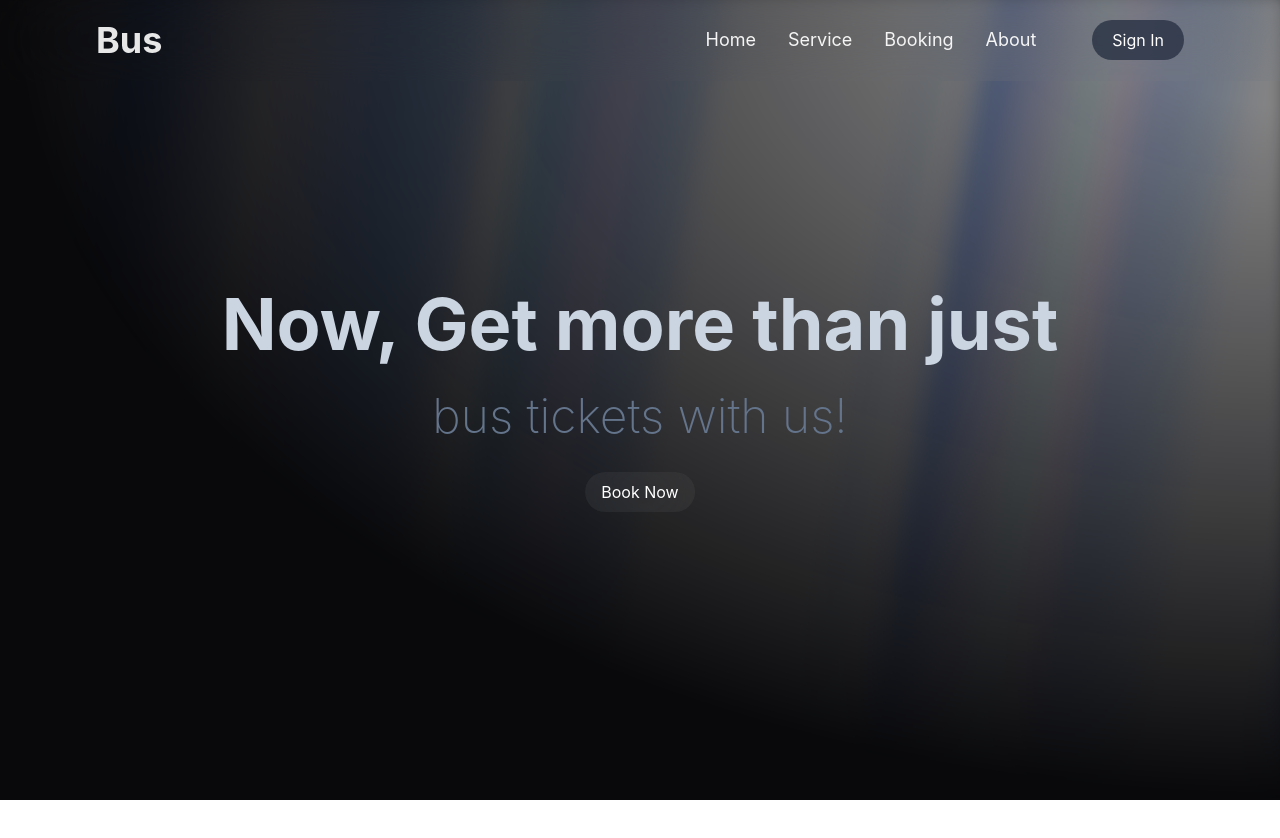
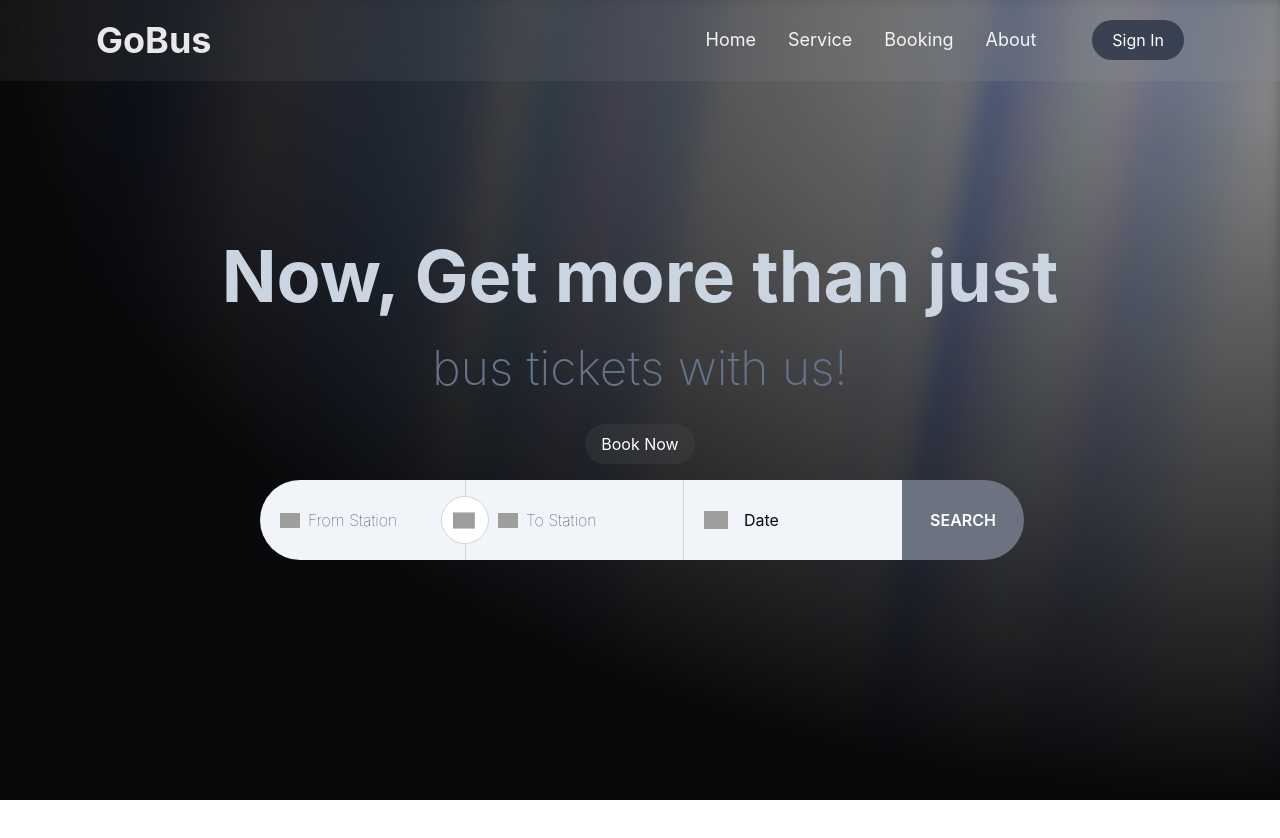
Before and after one commit to aravinthpm77/Ticket-Booking-App, a React (Create React App) app in the folder client/: page / in a window 1280 px wide. Shown: the top 838 px of the page. Built offline with nearby package versions, Linux system fonts and the light colour scheme; grey boxes are pictures that could not be loaded.

Commit message:
Search Button

```diff
--- a/client/package.json
+++ b/client/package.json
@@ -9,6 +9,7 @@
     "clsx": "^2.1.1",
     "framer-motion": "^11.11.15",
     "react": "^18.3.1",
+    "react-datepicker": "^7.5.0",
     "react-dom": "^18.3.1",
     "react-icons": "^5.3.0",
     "react-router": "^6.28.0",
--- a/client/public/index.html
+++ b/client/public/index.html
@@ -2,42 +2,21 @@
 <html lang="en">
   <head>
     <meta charset="utf-8" />
-    <link rel="icon" href="%PUBLIC_URL%/favicon.ico" />
+    <link rel="icon" href="https://img.icons8.com/ios-glyphs/30/FFFFFF/bus.png" />
     <meta name="viewport" content="width=device-width, initial-scale=1" />
     <meta name="theme-color" content="#000000" />
     <meta
       name="description"
-      content="Web site created using create-react-app"
+      content="GoBus is Bus ticket booking Application to get a secure ticket."
     />
     <link rel="apple-touch-icon" href="%PUBLIC_URL%/logo192.png" />
-    <!--
-      manifest.json provides metadata used when your web app is installed on a
-      user's mobile device or desktop. See https://developers.google.com/web/fundamentals/web-app-manifest/
-    -->
     <link rel="manifest" href="%PUBLIC_URL%/manifest.json" />
-    <!--
-      Notice the use of %PUBLIC_URL% in the tags above.
-      It will be replaced with the URL of the `public` folder during the build.
-      Only files inside the `public` folder can be referenced from the HTML.
 
-      Unlike "/favicon.ico" or "favicon.ico", "%PUBLIC_URL%/favicon.ico" will
-      work correctly both with client-side routing and a non-root public URL.
-      Learn how to configure a non-root public URL by running `npm run build`.
-    -->
-    <title>React App</title>
+    <title>GoBus</title>
   </head>
   <body>
     <noscript>You need to enable JavaScript to run this app.</noscript>
     <div id="root"></div>
-    <!--
-      This HTML file is a template.
-      If you open it directly in the browser, you will see an empty page.
 
-      You can add webfonts, meta tags, or analytics to this file.
-      The build step will place the bundled scripts into the <body> tag.
-
-      To begin the development, run `npm start` or `yarn start`.
-      To create a production bundle, use `npm run build` or `yarn build`.
-    -->
   </body>
 </html>
--- a/client/src/components/navbar/Navbar.jsx
+++ b/client/src/components/navbar/Navbar.jsx
@@ -56,7 +56,7 @@ const Navbar =()=> {
   return (
     <nav className={`w-full h-[8ch] fixed top-0 left-0 lg:px-24 md:px-16  sm:px-7 px-4 backdrop-blur-2xl  transition-transform duration-300 z-50
     ${isVisible < 50  ? "transalte-y-0 " : "-translate-y-full"}
-    ${scrollPosition > 150 ? "bg-neutral-500 ":"bg-neutral-100/0"}
+    ${scrollPosition > 150 ? "bg-neutral-500 ":"bg-neutral-100/5"}
     `}
     >
 
@@ -64,14 +64,14 @@ const Navbar =()=> {
         <div className="w-full h-full flex items-center justify-between">
 
             <Link to='/' className="text-4xl text-white/90 hover:text-white duration-200 font-bold">
-                Bus
+            GoBus
             </Link>
             <div className="w-fit md:hidden flex items-center scale-125 justify-center cursor-pointer flex-col gap-1 text-neutral-100" onClick={handleOpen}>
                 {
                     open? <FaXmark/>: <FaBars/>
                 }
             </div>
-            <div className={`${open ? "flex absolute mt-2 top-14 left-0 w-full h-auto md:relative bg-neutral-500/10 " : "hidden top-0" } flex-1 md:flex flex-col md:flex-row md:gap-14 gap-8 md:items-center items-start md:p-0 sm:p-4  justify-end md:bg-transparent  md:shadow-none sm:shadow-md shadow-md rounded-xl`}>
+            <div className={`${open ? "grid absolute mt-2 top-14 left-0 w-full h-auto md:relative bg-gradient-to-r from-black via-slate-800 to-slate-500 justify-center py-5 backdrop-blur-2xl" : "hidden top-0 justify-end md:bg-transparent" } flex-1 md:flex flex-col md:flex-row md:gap-14 gap-8 md:items-center items-start md:p-0 sm:p-4    md:shadow-none sm:shadow-md shadow-md rounded-b-3xl`}>
                 <ul className="list-none flex md:items-center items-start flex-wrap md:gap-8 gap-4 text-lg text-neutral-100 font-normal" >
 
                     {navItems.map((item,ind) => (
@@ -85,7 +85,7 @@ const Navbar =()=> {
                 </ul>
 
                 <div className="flex items-center justify-center">
-                    <button className="md:w-fit w-full md:px-5 px-6 md:py-2 py-3 5 bg-slate-800/70 hover:bg-slate-800/90  backdrop-blur-2xl  rounded-full  text-white hover:text-slate-200/90  ease-in-out duration-300">
+                    <button className={`${open? "border-spacing-x-9 border-x-white":""}md:w-fit w-full md:px-5 px-6 md:py-2 py-3 5 bg-slate-800/70 hover:bg-slate-800/90  backdrop-blur-2xl  rounded-full  text-white hover:text-slate-200/90  ease-in-out duration-300`}>
                         Sign In
                     </button>
                 </div>
--- a/client/src/page/home/hero/hero.jsx
+++ b/client/src/page/home/hero/hero.jsx
@@ -1,6 +1,7 @@
 import React from "react";
 import { motion } from "framer-motion";
 import { AuroraBackground } from "../../../components/ui/AuroraBg/aurora-background";
+import SearchBox from "./searchbox";
 const Hero =() =>{
     const varients ={
         hidden:{opacity :0 ,y:-800},
@@ -29,6 +30,7 @@ const Hero =() =>{
                     <button className="bg-slate-100/5 hover:bg-slate-100/10 duration-300 backdrop-blur-2xl  rounded-full w-fit text-white hover:text-slate-300 px-4 py-2">
                     Book Now
                     </button>
+                    <SearchBox/>
                 </motion.div>
             </AuroraBackground>
         </motion.div>
--- /dev/null
+++ b/client/src/page/home/hero/searchbox.jsx
@@ -0,0 +1,72 @@
+import React, { useState } from 'react';
+import DatePicker from 'react-datepicker';
+import 'react-datepicker/dist/react-datepicker.css';
+const BusSearch = () => {
+  const [from, setFrom] = useState('');
+  const [to, setTo] = useState('');
+  const [date, setDate] = useState(null);
+
+  const reverseCities = () => {
+    setFrom(to);
+    setTo(from);
+  };
+  const handleChange = (date) => {
+    setDate(date); // Update startDate when a new date is selected
+  };
+
+  return (
+    <div className="flex items-center  rounded-full  max-w-3xl mx-auto ">
+
+      <div className="flex items-center bg-slate-100 p-7 rounded-s-full pl-5 flex-grow ml-1 border-r border-gray-300">
+        <img width="20" height="20" src="https://img.icons8.com/small/50/bus.png" alt="bus" className=''/>
+        <input
+          type="text"
+          placeholder="From Station"
+          className="w-full border-none outline-none text-gray-700 bg-transparent placeholder-gray-800 placeholder:font-thin placeholder:pl-2"
+          value={from}
+          onChange={(e) => setFrom(e.target.value)}
+        />
+      </div>
+
+      {/* Reverse Button */}
+      <button
+        className="bg-white border border-gray-300 w-12 h-12 justify-center items-center align-middle p-3 rounded-full absolute ml-[185px] hover:bg-slate-200 duration-300"
+        onClick={reverseCities}
+      >
+       <div className='scale-110'> <img width="20" height="20" src="https://img.icons8.com/material-sharp/24/sorting-arrows-horizontal.png" alt="sorting-arrows-horizontal"/></div>
+      </button>
+
+      {/* To Field */}
+      <div className="flex items-center  bg-slate-100 p-7   pl-8 flex-grow border-r border-gray-300">
+      <img width="20" height="20" src="https://img.icons8.com/small/50/bus.png" alt="bus"/>
+        <input
+          type="text"
+          placeholder="To Station"
+          className="w-full border-none outline-none text-gray-700   bg-transparent placeholder-gray-800 placeholder:font-thin placeholder:pl-2"
+          value={to}
+          onChange={(e) => setTo(e.target.value)}
+        />
+      </div>
+
+      {/* Date Field */}
+      <div className="flex items-center bg-slate-100 p-5  ">
+      <img width="24" height="24" src="https://img.icons8.com/fluency-systems-regular/50/calendar--v1.png" alt="calendar--v1"/>
+
+        <DatePicker
+        selected={date}
+        onChange={handleChange}
+        dateFormat="d MMM yyyy"
+        className="w-full px-4 py-2 focus:outline-none bg-transparent caret-transparent  cursor-pointer placeholder:text-slate-950"
+        placeholderText="Date"
+      />
+      </div>
+
+
+      <button className="bg-gray-500 text-white font-semibold rounded-r-full p-7 hover:bg-gray-600 duration-300">
+        SEARCH
+      </button>
+    </div>
+  );
+};
+
+export default BusSearch;
```
Also changed, not shown: 1 other file (tests, documents, lock files or other folders).
